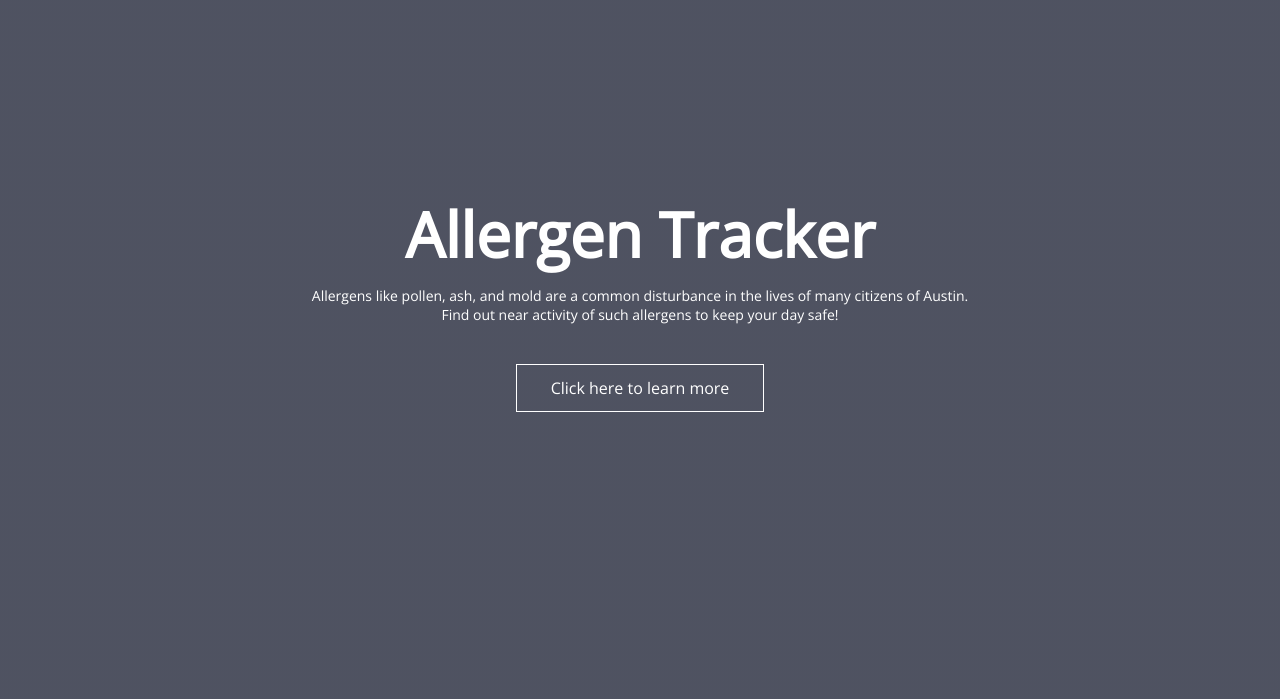
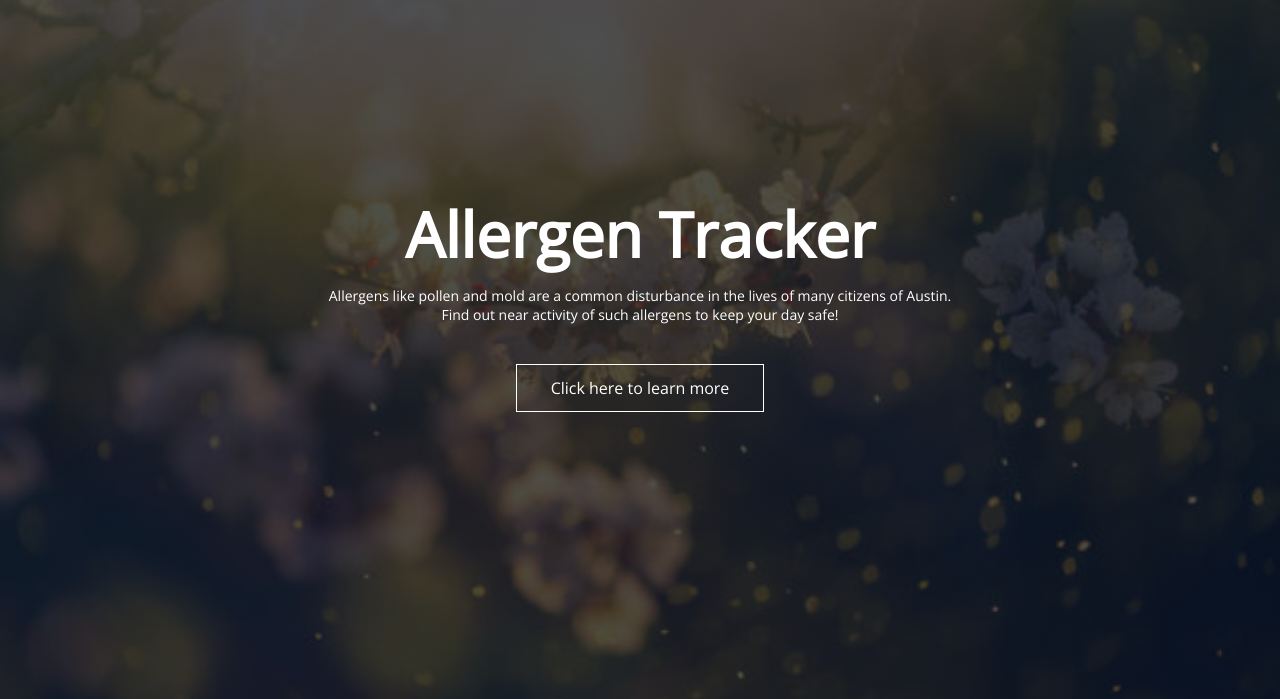
Before and after one commit to druhinhroy/FairLoaf, a plain HTML site: page Internship Website/index.html in a window 1280 px wide. Shown: the part 98-797 px from the top of the page. Drawn offline with nearby package versions, Linux system fonts and the light colour scheme.

Commit message:
Updated hopefully

```diff
--- a/Internship Website/index.html
+++ b/Internship Website/index.html
@@ -29,7 +29,7 @@ css/font-awesome.min.css">
     <div class="text-box">
       <h1>Allergen Tracker</h1>
       <p>
-        Allergens like pollen, ash, and mold are a common disturbance in the lives of many
+        Allergens like pollen and mold are a common disturbance in the lives of many
         citizens of Austin. <br>Find out near activity of such allergens to keep your day safe!
       </p>
       <a href="info.html" class = "hero-btn">Click here to learn more</a>
```
Also changed, not shown: Internship Website/contact.html (renamed from contact.html), Internship Website/images/background.jpg (added), Internship Website/images/cedar.jpg (added), Internship Website/images/logo.png (added), Internship Website/images/mold.jpg (added), Internship Website/images/pollen.jpg, Internship Website/locations.html (renamed from locations.html).
